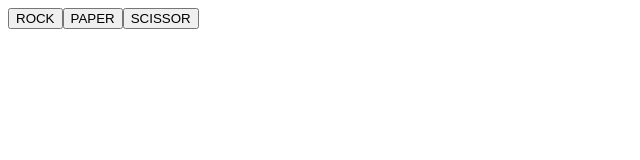
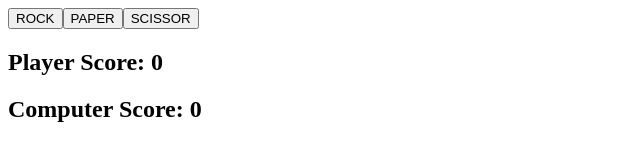
Before and after one commit to Saran-B-M/rock-paper-scissor, a plain HTML site: page index.html in a window 1280 px wide. Both pictures are taken after a click on the button "ROCK". Shown: the whole page, without its empty margins (0-640 px from the left). Drawn offline with Linux system fonts and the light colour scheme.

Commit message:
Add scoreboard and declare winner

```diff
--- a/index.html
+++ b/index.html
@@ -5,6 +5,7 @@
         <title>Rock Paper Scissor</title>
     </head>
     <body>
+        <div class="game"></div>
         <script src="./js/script.js"></script>
     </body>
 </html>
--- a/js/script.js
+++ b/js/script.js
@@ -109,10 +109,10 @@ scissorBtn.textContent = "SCISSOR";
 scissorBtn.classList.add("scissor");
 
 //Add the buttons to the DOM
-const body = document.querySelector("body");
-body.appendChild(rockBtn);
-body.appendChild(paperBtn);
-body.appendChild(scissorBtn);
+const gameContainer = document.querySelector(".game");
+gameContainer.appendChild(rockBtn);
+gameContainer.appendChild(paperBtn);
+gameContainer.appendChild(scissorBtn);
 
 //for each button add the click event listener which and also pass the button
 //that got clicked
@@ -126,15 +126,21 @@ eventListener(scissorBtn);
 
 //with the help of the class of button clicked assign playerSelection and play
 //round
-//At the end of every round keep the score of each player, if a player's score
-//reaches 5 then declare that player as winner
-
-
-
-
-
 let playerScore = 0;
 let computerScore = 0;
+//add div element which shows the current score of each player
+const body = document.querySelector("body")
+const scoreBoard = document.createElement("div");
+
+const playerScoreElement = document.createElement("h2");
+const computerScoreElement = document.createElement("h2");
+playerScoreElement.textContent = "Player Score: " + playerScore;
+computerScoreElement.textContent = "Computer Score: " + computerScore;
+scoreBoard.appendChild(playerScoreElement);
+scoreBoard.appendChild(computerScoreElement);
+
+body.appendChild(scoreBoard);
+
 function game(e){
     let playerSelection = e.target.getAttribute("class");
     let computerSelection = computerPlay();
@@ -145,10 +151,25 @@ function game(e){
         case -1: computerScore++;
                 break;
     }
+    playerScoreElement.textContent = "Player Score: " + playerScore;
+    computerScoreElement.textContent = "Computer Score: " + computerScore;
+    checkWinner();
 }
 
-function declareWinner(playerScore, computerScore){
-    if(playerScore>computerScore) console.log("You Won the Game!!!");
-    else if(playerScore<computerScore) console.log("Computer Won the Game!");
-    else console.log("The Game Ended in a Draw!!");
+
+//At the end of every round keep the score of each player, if a player's score
+//reaches 5 then declare that player as winner
+function checkWinner(){
+    if(playerScore == 5){
+        body.removeChild(gameContainer);
+        const winner = document.createElement("h1");
+        winner.textContent = "You Won the Game!!!";
+        body.appendChild(winner);
+    }
+    else if(computerScore == 5){
+        body.removeChild(gameContainer);
+        const winner = document.createElement("h1");
+        winner.textContent = "Computer Won the Game!";
+        body.appendChild(winner);
+    }
 }
```
